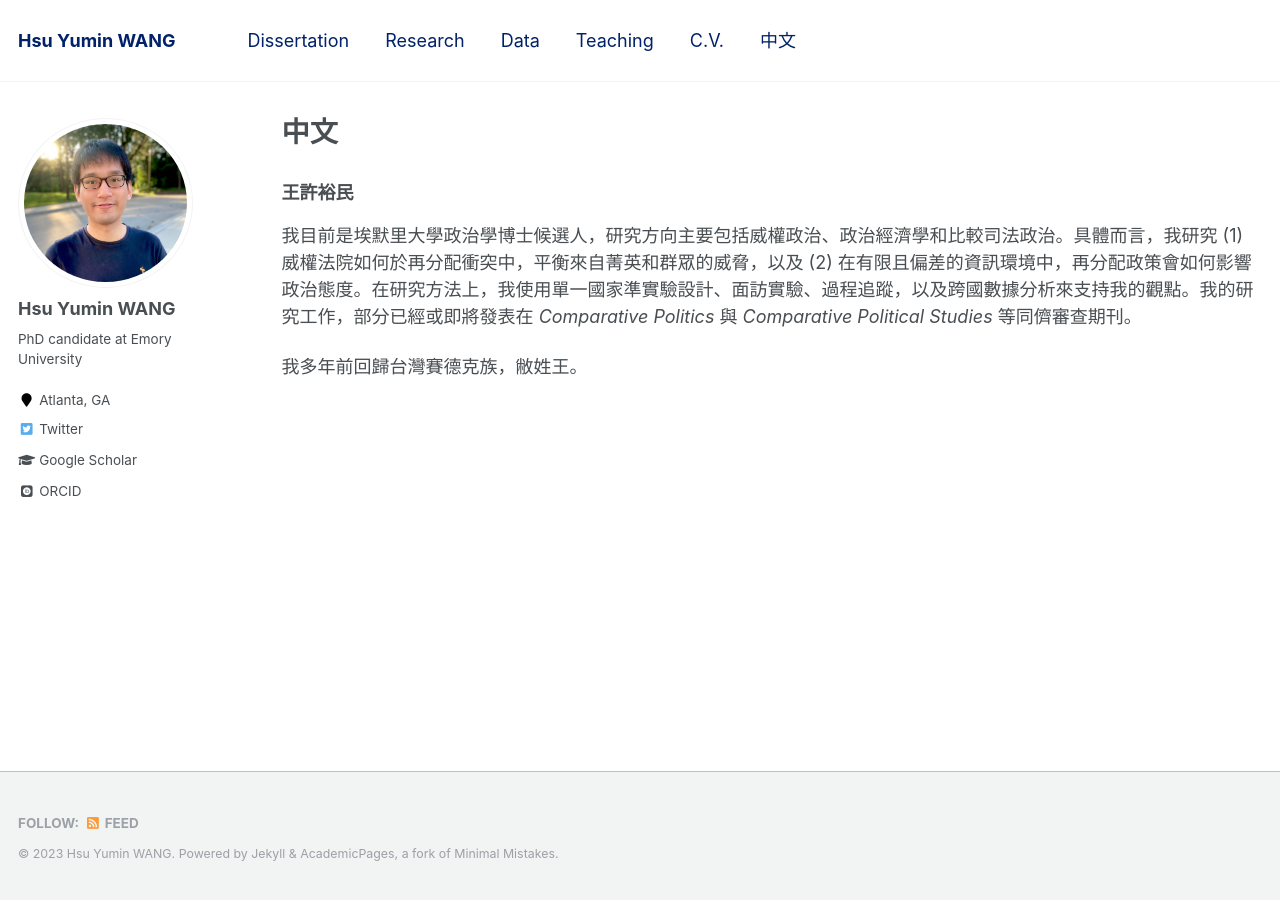
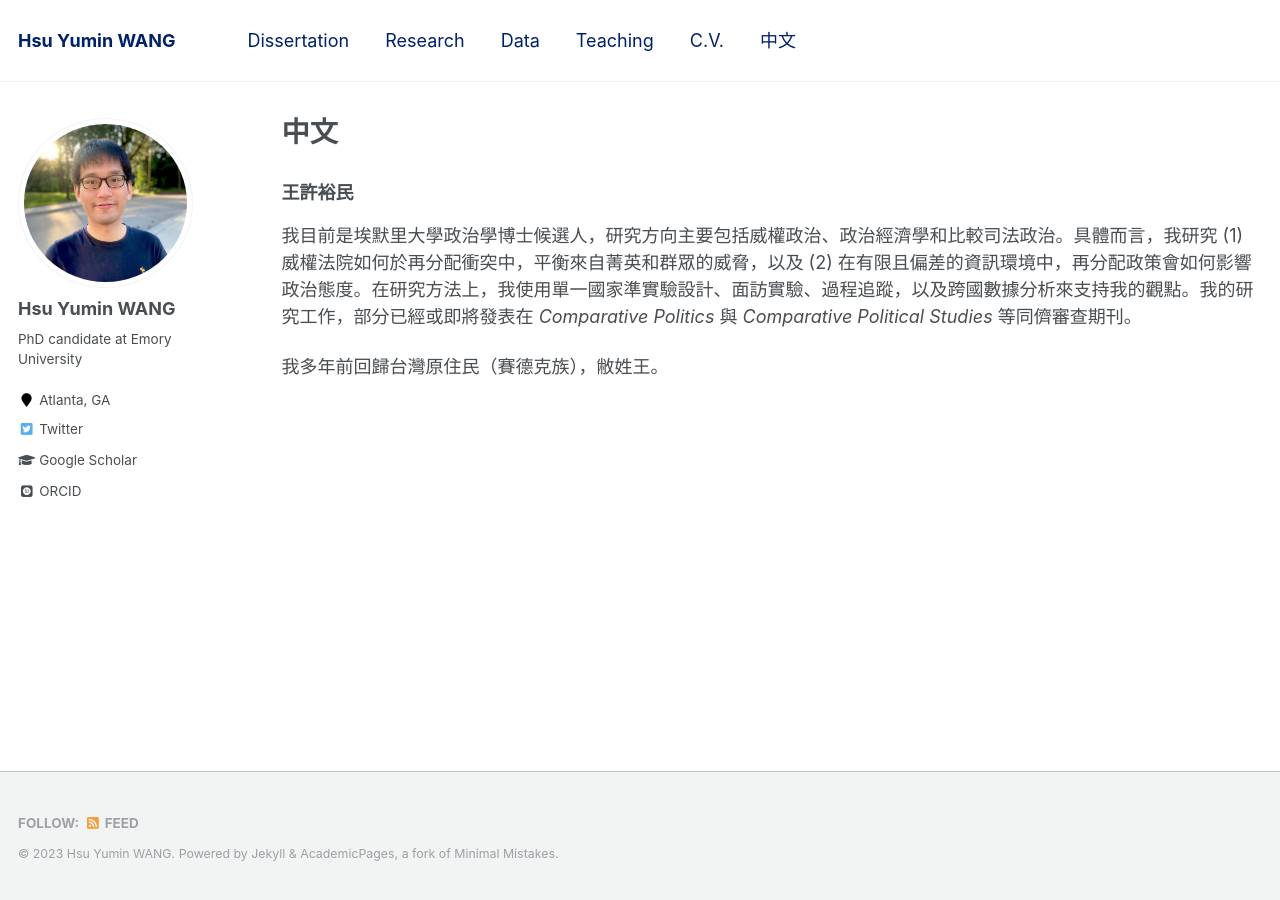
Before and after one commit to hsuyumin/hsuyumin.github.io, a Jekyll site: the page built from _pages/chinese.md, in a window 1280 px wide. Built offline with Jekyll 4.4.1, drawn with Linux system fonts in a browser that asks for light colours; some web fonts are replaced.

Commit message:
Update chinese.md

```diff
--- a/_pages/chinese.md
+++ b/_pages/chinese.md
@@ -11,4 +11,4 @@ redirect_from:
 
 我目前是埃默里大學政治學博士候選人，研究方向主要包括威權政治、政治經濟學和比較司法政治。具體而言，我研究 (1) 威權法院如何於再分配衝突中，平衡來自菁英和群眾的威脅，以及 (2) 在有限且偏差的資訊環境中，再分配政策會如何影響政治態度。在研究方法上，我使用單一國家準實驗設計、面訪實驗、過程追蹤，以及跨國數據分析來支持我的觀點。我的研究工作，部分已經或即將發表在 _Comparative Politics_ 與 _Comparative Political Studies_ 等同儕審查期刊。
 
-我多年前回歸台灣賽德克族，敝姓王。
+我多年前回歸台灣原住民（賽德克族），敝姓王。
```
